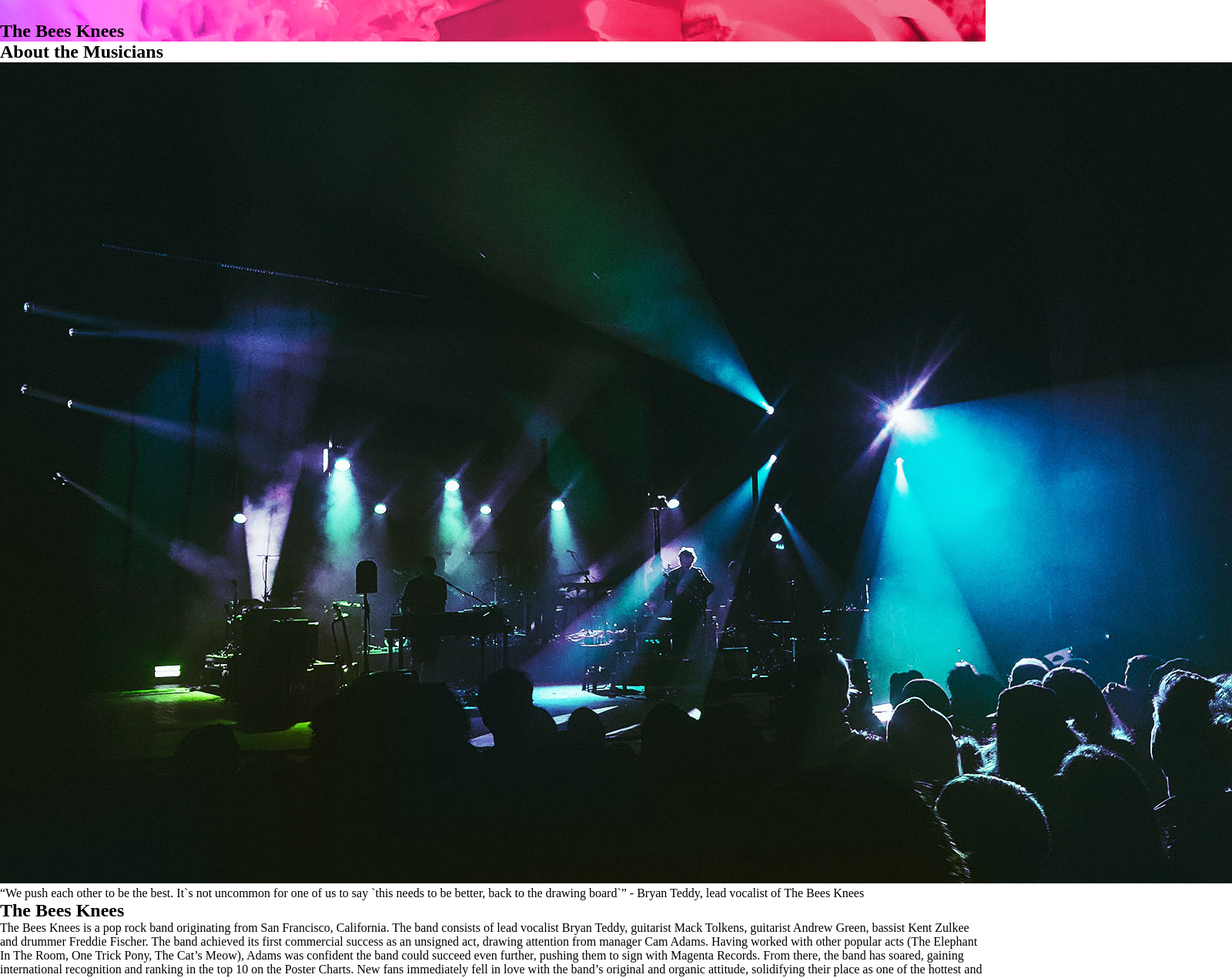
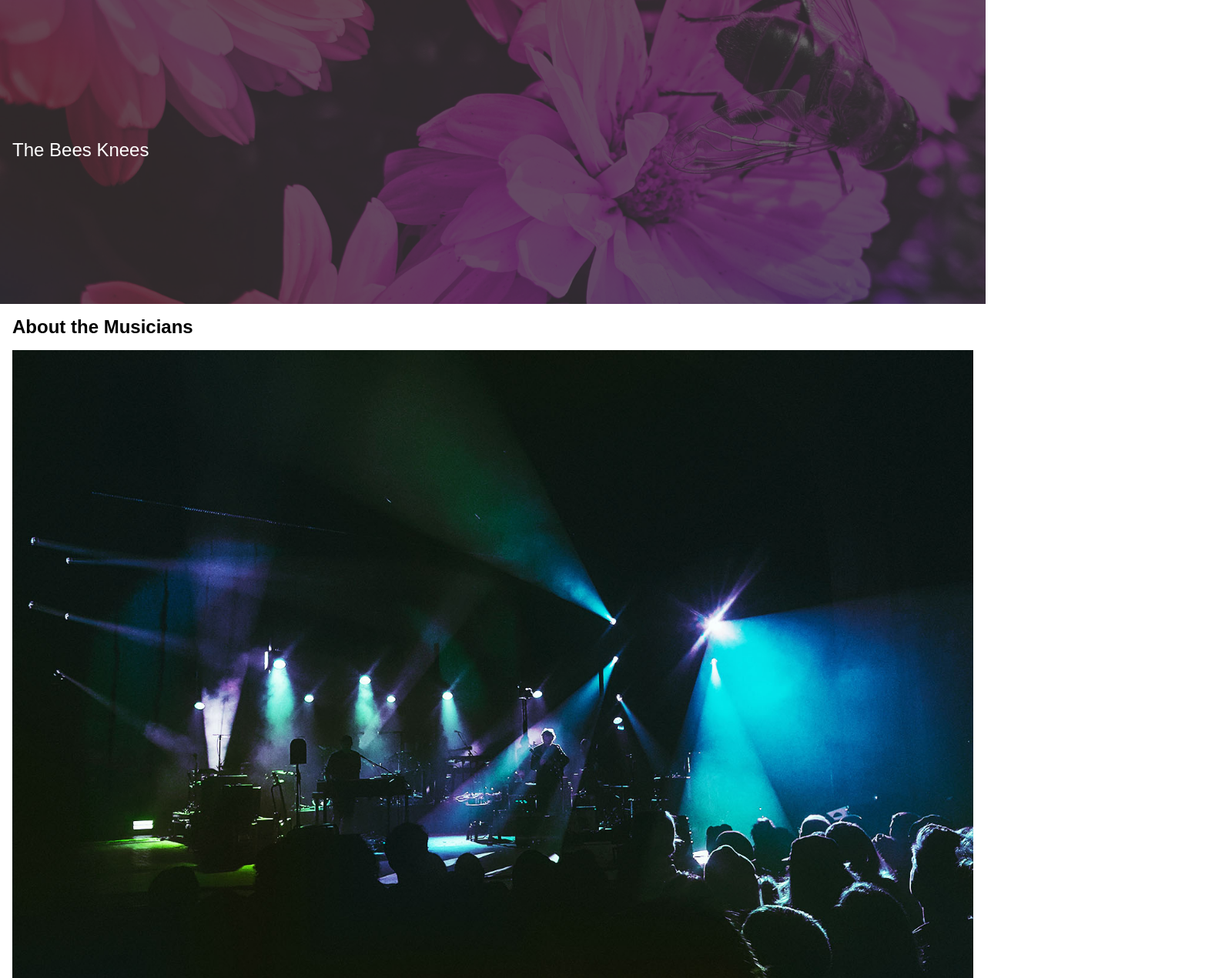
Before and after one commit to salwa1112/salwa-islam-bandsite, a plain HTML site: page index.html in a window 1280 px wide. Shown: the part 101-1372 px from the top of the page at 77% size, 1600 px wide, since content can reach past the window. Drawn offline with Linux system fonts and the light colour scheme.

Commit message:
Updated hero, header and about class

```diff
--- a/index.html
+++ b/index.html
@@ -5,6 +5,7 @@
     <meta charset="UTF-8">
     <meta http-equiv="X-UA-Compatible" content="IE=edge">
     <meta name="viewport" content="width=device-width, initial-scale=1.0">
+    <link href="https://fonts.googleapis.com/css?family=Open+Sans" rel="stylesheet">
     <link rel="stylesheet" href="./css/global.css">
     <link rel="stylesheet" href="./css/bio.css">
 </head>
@@ -36,12 +37,12 @@
     <!-- About Section -->
     <section class="about__container">
         <div class="about__container--content">
-            <h1>About the Musicians</h1>
-            <img src="assets/images/band.jpg" alt="bang-image">
-            <p class="about__container--content__quote">“We push each other to be the best. It`s not
+            <h1 class="about__container--content__title">About the Musicians</h1>
+            <img class="about__container--content__image" src="assets/images/band.jpg" alt="bang-image">
+            <p class="about__container--content__quote quote">We push each other to be the best. It`s not
                 uncommon for one of us to say `this needs
-                to be better, back to the drawing board`”
-                - Bryan Teddy, lead vocalist of The Bees
+                to be better, back to the drawing board`</p>
+            <p class="about__container--content__quote">- Bryan Teddy, lead vocalist of The Bees
                 Knees</p>
             <article class="about__container--content__history">
                 <h2 class="about__container--content__history--title">The Bees Knees</h2>
--- a/styles/_variables.scss
+++ b/styles/_variables.scss
@@ -12,3 +12,15 @@ $secondary-light-background-color: #FAFAFA;
 
 // global header color
 $header-background-color: #323232;
+
+
+@font-face {
+    font-family: 'Avenir';
+    src: url('/assets/fonts/AvenirNextLTPro-Bold.otf') format('otf');
+    src: url('/assets/fonts/AvenirNextLTPro-Regular.otf') format('otf');
+}
+
+@font-face {
+    font-family: 'Avenir Demi';
+    src: url('/assets/fonts/AvenirNextLTPro-Demi.otf') format('otf');
+}
--- a/styles/bio.scss
+++ b/styles/bio.scss
@@ -1,5 +1,6 @@
 @use './variables';
 @use './partials/header';
 @use './partials/hero';
+@use './partials/about';
 @use './partials/footer';
 @use './partials/gallery';
--- /dev/null
+++ b/styles/partials/_about.scss
@@ -0,0 +1,34 @@
+.about__container {
+    display: flex;
+    flex-direction: column;
+    font-family: 'Avenir', sans-serif;
+
+    &--content {
+        @extend .about__container;
+        padding: 1rem 1rem 0 1rem;
+
+        &__title {
+            font-size: 1.5rem;
+            font-weight: 700;
+        }
+
+        &__image {
+            padding-top: 1rem;
+            padding-bottom: 0.5rem;
+        }
+
+        &__quote {
+            font-family: 'Avenir Demi', sans-serif;
+            padding-top: 0.5rem;
+            font-size: 1rem;
+            line-height: 2rem;
+            font-weight: 600;
+        }
+    }
+}
+
+.quote {
+    &::before, &::after {
+        content: '"';
+    }
+}
--- a/styles/partials/_header.scss
+++ b/styles/partials/_header.scss
@@ -6,6 +6,7 @@ header {
     background-color: var.$primary-background-color;
     align-items: center;
     justify-content: space-between;
+    font-family: 'Avenir', sans-serif;
     width: 100vw;
     position: fixed;
     z-index: 999;
@@ -13,6 +14,7 @@ header {
 
 .header__logo {
     padding-top: 1rem;
+    padding-bottom: 1rem;
 }
 
 
@@ -37,7 +39,8 @@ header {
 
         &__link {
             width: 100%;
-            font-size: 1.5rem;
+            font-size: 1.2rem;
+            font-weight: 300;
             text-decoration: none;
             padding-bottom: 1rem;
             color: var.$inactive-cta-text-color;
@@ -48,7 +51,7 @@ header {
 
 .active {
     border-bottom: 0.3rem solid var.$divider-line-color;
-    font-weight: bold;
+    font-weight: 700;
     text-decoration: none;
     color: var.$primary-text-color-dark-background;
 }
--- a/styles/partials/_hero.scss
+++ b/styles/partials/_hero.scss
@@ -1,13 +1,38 @@
+@use '../variables' as *;
+
 .hero__container {
     //Hero container base
+    width: 100%;
     display: flex;
-    width: 100%;
-    padding-top: 4rem;
+    padding-top: 6rem;
+
+    &:before {
+        @extend .hero__container;
+        content: "";
+        display: block;
+        position: absolute;
+        top: 0;
+        left: 0;
+        height: 50vh;
+        background-color: #323232;
+        opacity: 0.5;
+
+    }
 
     &--content {
         @extend .hero__container;
         background-image: url('/assets/images/hero-bio.jpg');
+        background-size: cover;
+        background-position: center;
+        height: 50vh;
         align-items: center;
-        height: rem;
+        font-family: 'Avenir', sans-serif;
+
+        &__title {
+            color: $primary-text-color-dark-background;
+            font-weight: 500;
+            padding-left: 1rem;
+            transform: translateY(-3rem);
+        }
     }
 }
```
Also changed, not shown: css/bio.css, pages/shows.html (deleted), styles/partials/_mixins.scss (deleted), 1 other file.
